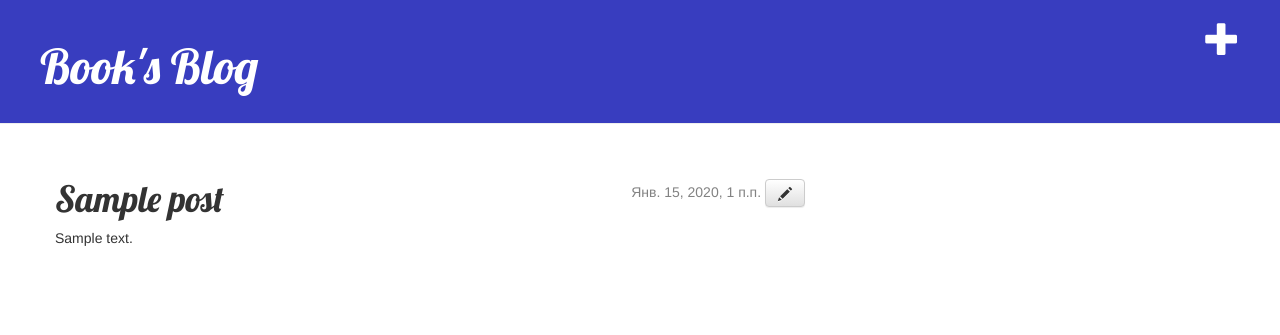
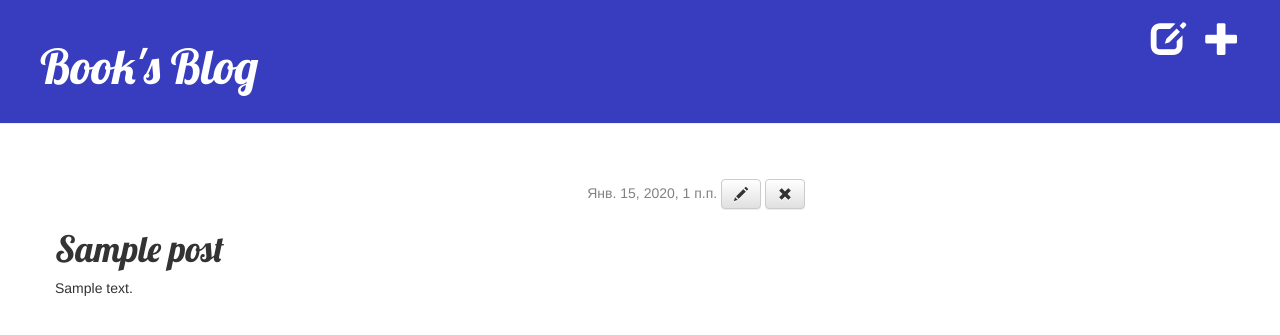
Before and after one commit to ggeraldina/blog, a Django app: page /post/1/ in a window 1280 px wide. Shown: the top 335 px of the page. Run offline with Django 3.2, Linux system fonts and the light colour scheme; a user stored in the database is signed in; tables that the repository leaves empty hold one stand-in row (values such as "Sample post"); some libraries are stand-ins or nearby versions.

Commit message:
Added a draft list and editing it

```diff
--- a/blog/static/css/blog.css
+++ b/blog/static/css/blog.css
@@ -25,6 +25,10 @@ h1, h2, h3, h4 {
 
 .date_post_detail {
     float: right;
+}
+
+.top_post_detail {
+    height: 30;
 }
 
 .save {
@@ -59,3 +63,7 @@ h1, h2, h3, h4 {
 .page_error h1 a, .page_error h1 a:hover, .page_error h1 a:visited {
     color: #383DBF;
 }
+
+.btn {
+    height: 30;
+}
--- a/blog/templates/blog/base.html
+++ b/blog/templates/blog/base.html
@@ -18,6 +18,9 @@
                 <a href="{% url 'post_new' %}" class="top-menu">
                     <span class="glyphicon glyphicon-plus"></span>
                 </a>
+                <a href="{% url 'post_draft_list' %}" class="top-menu">
+                    <span class="glyphicon glyphicon-edit"></span>
+                </a>
             {% endif %}
             <h1>
                 <a href="/">Book's Blog</a>
--- a/blog/templates/blog/post_detail.html
+++ b/blog/templates/blog/post_detail.html
@@ -2,17 +2,24 @@
 
 {% block content %}
     <div class="post">
+        <div class="top_post_detail">
             <div class="date_post_detail">
                 {% if post.published_date %}
                     <div class="date">
                         {{ post.published_date }}
                     </div>
+                {% else %}
+                    <a class="btn btn-default" href="{% url 'post_publish' pk=post.pk %}">Опубликовать</a>
                 {% endif %}
                 {% if user.is_authenticated %}
                     <a class="btn btn-default" href="{% url 'post_edit' pk=post.pk %}">
                         <span class="glyphicon glyphicon-pencil"></span>
                     </a>
+                    <a class="btn btn-default" href="{% url 'post_remove' pk=post.pk %}">
+                        <span class="glyphicon glyphicon-remove"></span>
+                    </a>
                 {% endif %}
+            </div>
         </div>
         <h1>{{ post.title }}</h1>
         <p>{{ post.text|linebreaksbr }}</p>
--- a/blog/templates/blog/post_list.html
+++ b/blog/templates/blog/post_list.html
@@ -7,7 +7,7 @@
                 <p>Опубликовано: {{ post.published_date }}</p>
             </div>
             <h1><a href="{% url 'post_detail' pk=post.pk %}">{{ post.title }}</a></h1>
-            <p>{{ post.text|linebreaksbr }}</p>
+            <p>{{ post.text|linebreaksbr|truncatechars:200 }}</p>
         </div>
     {% endfor %}
 {% endblock %}
--- a/blog/urls.py
+++ b/blog/urls.py
@@ -21,4 +21,7 @@ urlpatterns = [
     path('post/<int:pk>/', views.post_detail, name='post_detail'),
     path('post/new/', views.post_new, name='post_new'),
     path('post/<int:pk>/edit/', views.post_edit, name='post_edit'),
+    path('drafts/', views.post_draft_list, name='post_draft_list'),
+    path('post/<int:pk>/publish/', views.post_publish, name='post_publish'),
+    path('post/<int:pk>/remove/', views.post_remove, name='post_remove'),
 ]
--- a/blog/views.py
+++ b/blog/views.py
@@ -18,7 +18,6 @@ def save_post(request_post_new, instance_post=None):
     if form.is_valid():
         post = form.save(commit=False)
         post.author = request_post_new.user
-        post.published_date = timezone.now()
         post.save()
         return redirect('post_detail', pk=post.pk)
 
@@ -39,6 +38,21 @@ def post_edit(request, pk):
         data = {'form': form}
         return render(request, 'blog/post_edit.html', data)
 
+def post_draft_list(request):
+    posts = Post.objects.filter(published_date__isnull=True).order_by('create_date')
+    data = {'posts': posts}
+    return render(request, 'blog/post_draft_list.html', data)
+
+def post_publish(request, pk):
+    post = get_object_or_404(Post, pk=pk)
+    post.publish()
+    return redirect('post_detail', pk=pk)
+
+def post_remove(request, pk):
+    post = get_object_or_404(Post, pk=pk)
+    post.delete()
+    return redirect('post_list')
+
 def page_not_found(request, exception):
     return render(request, 'blog/page_not_found.html', status=404)
 
```
Also changed, not shown: blog/templates/blog/post_draft_list.html (added, +11 -0 lines). Lines whose indentation alone changed are shown as unchanged.
